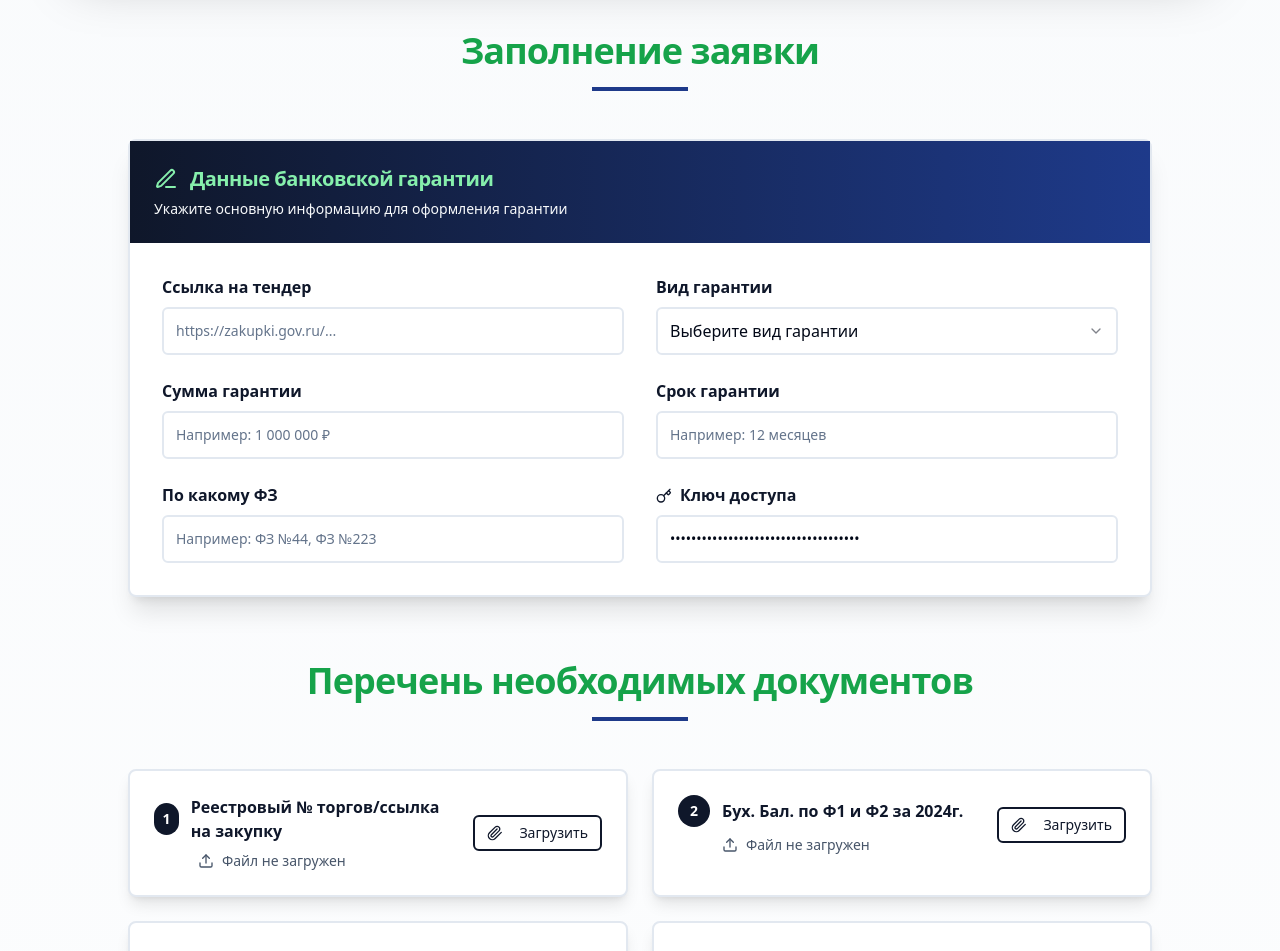
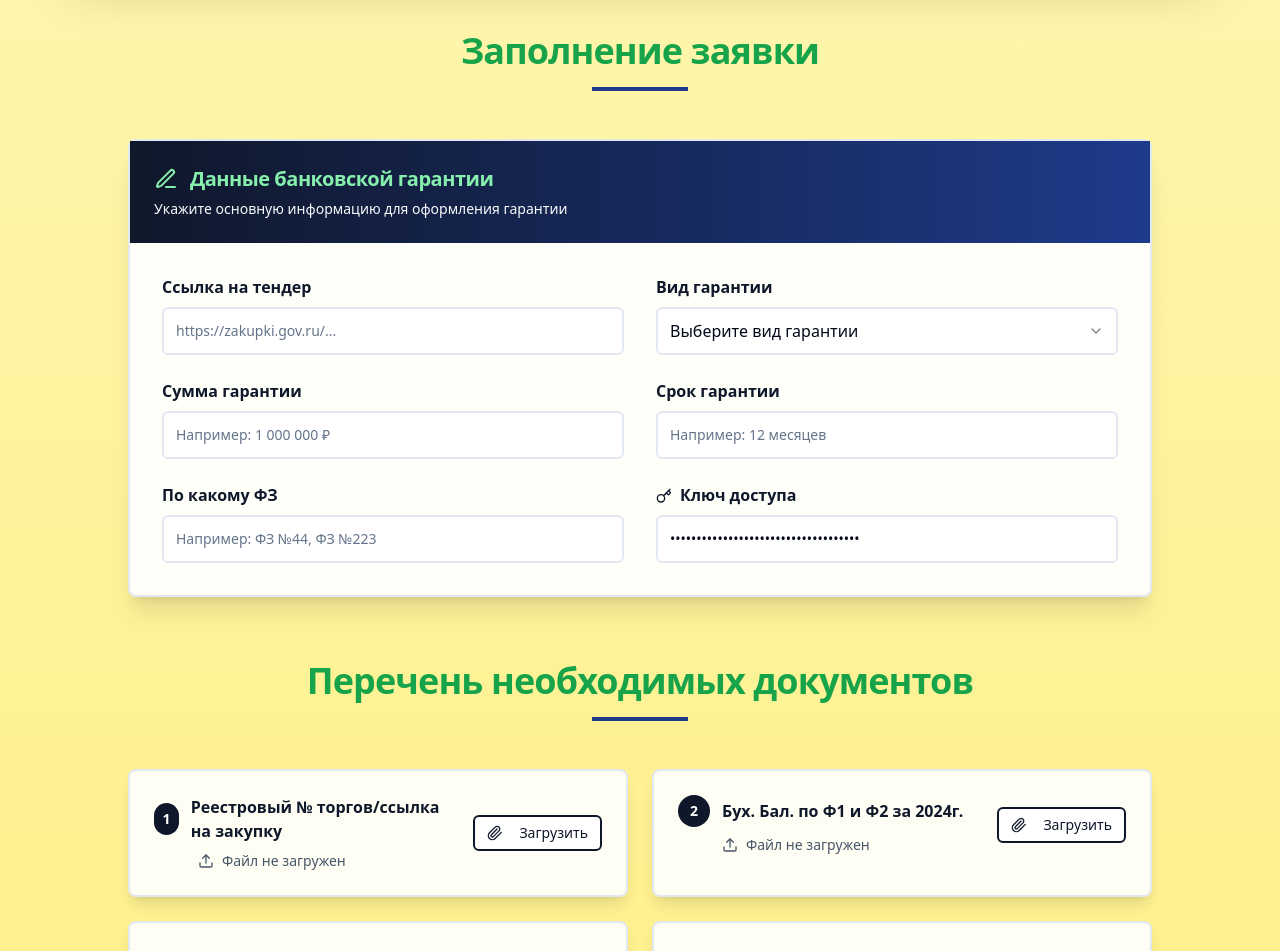
Before and after one commit to tkalyuzhnii-debug/ai-bank-guarantees, a React (Vite) app: page / in a window 1280 px wide. Shown: the part 820-1771 px from the top of the page. Built offline with nearby package versions, Linux system fonts and the light colour scheme.

Commit message:
Фон изменен на золотой

```diff
--- a/src/pages/Index.tsx
+++ b/src/pages/Index.tsx
@@ -268,7 +268,7 @@ Email для связи: garantiya25@mail.ru
   };
 
   return (
-    <div className="min-h-screen bg-gradient-to-b from-bank-light to-white relative">
+    <div className="min-h-screen bg-gradient-to-b from-yellow-100 via-yellow-200 to-yellow-300 relative">
       {/* Robot Background */}
       <div
         className="fixed inset-0 bg-cover bg-center bg-no-repeat opacity-5 pointer-events-none"
@@ -325,7 +325,7 @@ Email для связи: garantiya25@mail.ru
       </div>
 
       {/* Header */}
-      <header className="bg-white shadow-md border-b-2 border-bank-silver">
+      <header className="bg-white/90 backdrop-blur-sm shadow-md border-b-2 border-bank-silver">
         <div className="container mx-auto px-6 py-8">
           <div className="flex items-center justify-between">
             <div className="flex items-center gap-4">
@@ -432,7 +432,7 @@ Email для связи: garantiya25@mail.ru
             <div className="w-24 h-1 bg-bank-blue mx-auto"></div>
           </div>
 
-          <Card className="shadow-xl border-2 border-bank-silver">
+          <Card className="shadow-xl border-2 border-bank-silver bg-white/95 backdrop-blur-sm">
             <CardHeader className="bg-gradient-to-r from-bank-navy to-bank-blue text-white">
               <CardTitle className="text-xl flex items-center gap-3 text-green-300">
                 <Icon name="Edit3" size={24} />
@@ -547,7 +547,7 @@ Email для связи: garantiya25@mail.ru
 
           <div className="grid md:grid-cols-2 gap-6">
             {requiredDocuments.map((doc, idx) => (
-              <Card key={doc.id} className="shadow-lg border-2 border-bank-silver hover:shadow-xl transition-all duration-300">
+              <Card key={doc.id} className="shadow-lg border-2 border-bank-silver hover:shadow-xl transition-all duration-300 bg-white/90 backdrop-blur-sm">
                 <CardContent className="p-6">
                   <div className="flex items-center justify-between">
                     <div className="flex-1">
@@ -663,7 +663,7 @@ Email для связи: garantiya25@mail.ru
             <div className="w-24 h-1 bg-bank-blue mx-auto"></div>
           </div>
 
-          <Card className="shadow-2xl border-2 border-bank-silver bg-gradient-to-br from-white to-bank-light">
+          <Card className="shadow-2xl border-2 border-bank-silver bg-gradient-to-br from-white/95 to-bank-light/90 backdrop-blur-sm">
             <CardContent className="p-12">
               <div className="text-center space-y-8">
                 <div className="flex items-center justify-center">
@@ -694,17 +694,17 @@ Email для связи: garantiya25@mail.ru
                 </div>
 
                 <div className="grid md:grid-cols-3 gap-6 mt-8">
-                  <div className="text-center p-4 bg-white rounded-lg border border-bank-silver shadow-md">
+                  <div className="text-center p-4 bg-white/90 backdrop-blur-sm rounded-lg border border-bank-silver shadow-md">
                     <Icon name="Clock" size={24} className="mx-auto mb-2 text-bank-blue" />
                     <div className="text-sm font-semibold text-bank-navy">Работаем</div>
                     <div className="text-sm text-bank-slate">24/7</div>
                   </div>
-                  <div className="text-center p-4 bg-white rounded-lg border border-bank-silver shadow-md">
+                  <div className="text-center p-4 bg-white/90 backdrop-blur-sm rounded-lg border border-bank-silver shadow-md">
                     <Icon name="Zap" size={24} className="mx-auto mb-2 text-bank-blue" />
                     <div className="text-sm font-semibold text-bank-navy">Быстрый ответ</div>
                     <div className="text-sm text-bank-slate">В течение часа</div>
                   </div>
-                  <div className="text-center p-4 bg-white rounded-lg border border-bank-silver shadow-md">
+                  <div className="text-center p-4 bg-white/90 backdrop-blur-sm rounded-lg border border-bank-silver shadow-md">
                     <Icon name="Shield" size={24} className="mx-auto mb-2 text-bank-blue" />
                     <div className="text-sm font-semibold text-bank-navy">Надежность</div>
                     <div className="text-sm text-bank-slate">Официальные партнеры</div>
```
